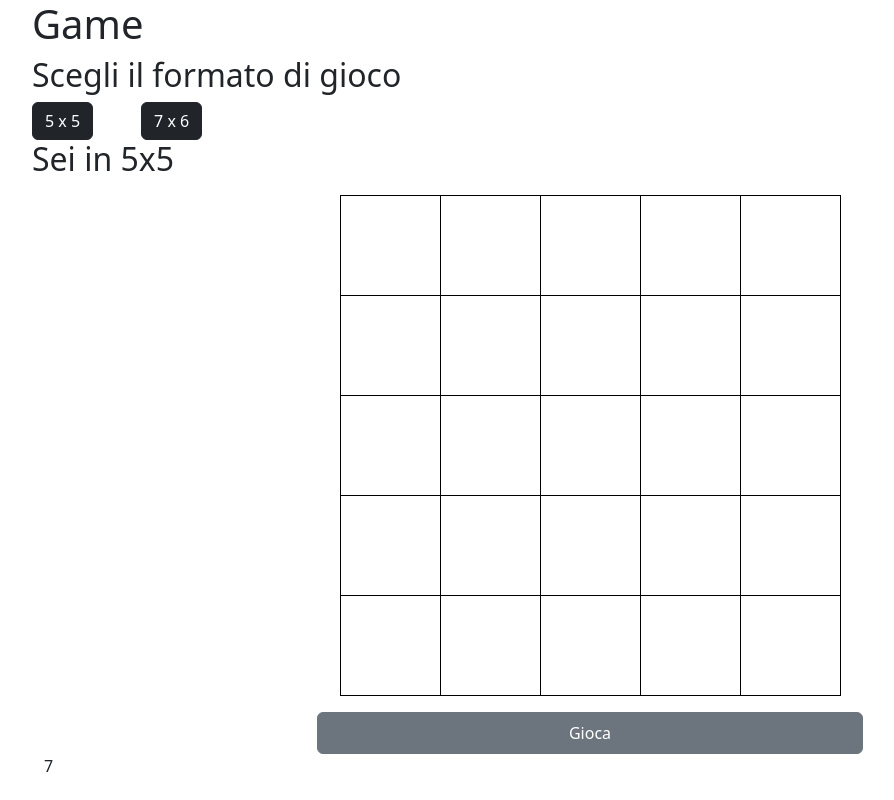
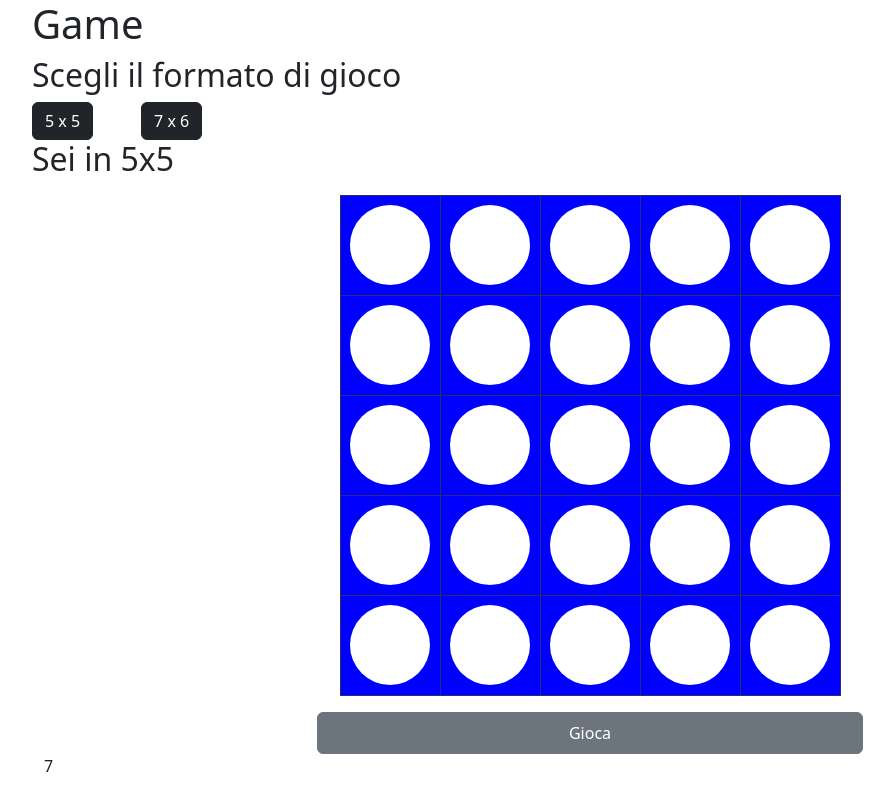
Before and after one commit to LaQuiete87/forzaQuattro_Angular, an Angular app: page / in a window 1280 px wide. Both pictures are taken after a click on the button "5 x 5". Shown: the whole page, without its empty margins (50-944 px from the left). Built offline with nearby package versions, Linux system fonts and the light colour scheme; no server answers.

Commit message:
migliorata grafica

```diff
--- a/src/app/components/game/game.component.css
+++ b/src/app/components/game/game.component.css
@@ -15,3 +15,27 @@ table {
   .red{
     background-color: red;
   }
+
+
+  .boardGame {
+    border-collapse: collapse;
+    background-color: blue; /* Colore dello sfondo della plancia */
+  }
+
+  .cell {
+    width: 100px;
+    height: 100px;
+    border: 1px solid rgb(42, 42, 118);
+    position: relative;
+  }
+
+  .disc {
+    position: absolute;
+    width: 80px;
+    height: 80px;
+    border-radius: 50%;
+    top: 50%;
+    left: 50%;
+    transform: translate(-50%, -50%);
+    background-color: white; /* Colore di default: trasparente */
+  }
--- a/src/app/components/game/game.component.html
+++ b/src/app/components/game/game.component.html
@@ -17,10 +17,10 @@
 
   <div class="container">
     <div class="d-flex justify-content-center">
-      <table>
+      <table class="boardGame">
         <tr *ngFor="let row of grid">
-          <td *ngFor="let cell of row" ngsty [ngStyle]="playerColor(cell)">
-            {{ cell }}
+          <td *ngFor="let cell of row" class="cell">
+            <div class="disc" [ngStyle]="playerColor(cell)"></div>
           </td>
         </tr>
       </table>
--- a/src/app/components/game/game.component.ts
+++ b/src/app/components/game/game.component.ts
@@ -128,13 +128,20 @@ export class GameComponent {
     };
   }
 
-  playerColor(currentPlayer: string) {
-    if (currentPlayer === 'CPU_1') return { 'background-color': 'yellow' };
+  playerColor(cell: string) {
+    if (cell === 'CPU_1') {
+      return { 'background-color': 'yellow' }; // Colore per CPU_1
+    }
 
-    if (currentPlayer === 'CPU_2') return { 'background-color': 'red' };
+    if (cell === 'CPU_2') {
+      return { 'background-color': 'red' }; // Colore per CPU_2
+    }
 
-    return;
+    // // Colore trasparente per celle vuote
+    // return { 'background-color': 'transparent' };
+    return
   }
+
 
   // Metodo per provare a inserire la pedina in una colonna casuale
   async tryPlaceRandomPawn() {
```
